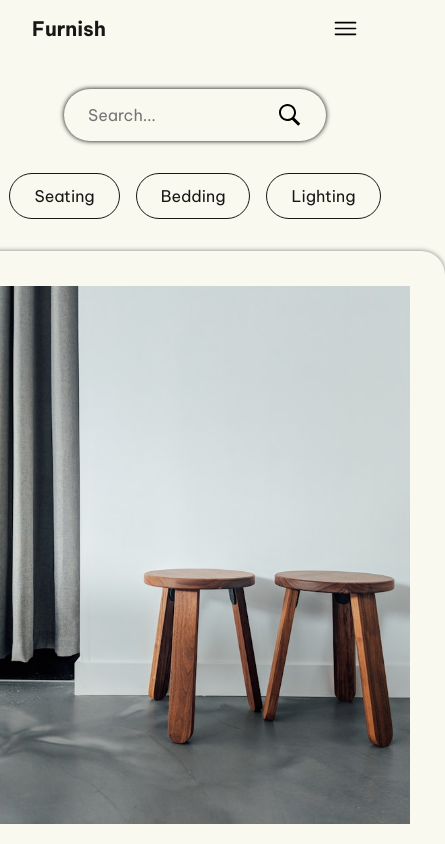
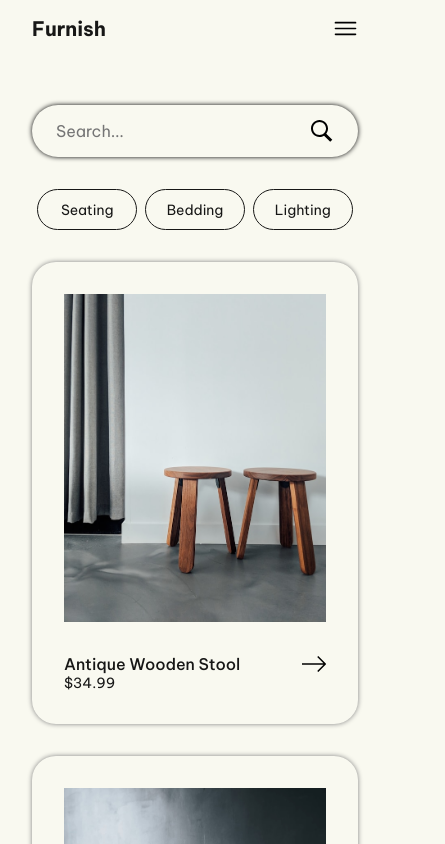
Before and after one commit to thechristinedo/furnish, a React (Vite) app: page /product in a window 390 px wide. Shown: the top 844 px of the page, 445 px wide, since content can reach past the window. Built offline with nearby package versions, Linux system fonts and the light colour scheme.

Commit message:
added responsiveness to product page

```diff
--- a/src/component/ProductCard.tsx
+++ b/src/component/ProductCard.tsx
@@ -12,25 +12,26 @@ const ProductCard = ({ id, name, url, price }: ProductCardProps) => {
 
   return (
     <>
-      <div className="homeCardContainer">
-        <div className="homeCardImgContainer">
+      <div className="product-card-container">
+        <div className="product-card-img-container">
           <Link to={linkUrl}>
-            <img className="homeCardImg" src={imgUrl} />
+            <img className="product-card-img" src={imgUrl} />
           </Link>
         </div>
-        <div className="homeCardDescription">
-          <div className="homeCardTitle">
-            <Link to={linkUrl}>
-              <h1 className="homeCardName">{name}</h1>
+
+        <div>
+          <Link to={linkUrl}>
+            <div className="product-card-title flex">
+              <h1 className="fs-400 fw-semi-bold">{name}</h1>
               <svg xmlns="http://www.w3.org/2000/svg" viewBox="0 0 32 32">
                 <path
                   d="m31.71 15.29-10-10-1.42 1.42 8.3 8.29H0v2h28.59l-8.29 8.29 1.41 1.41 10-10a1 1 0 0 0 0-1.41z"
                   data-name="3-Arrow Right"
                 />
               </svg>
-            </Link>
-          </div>
-          <p className="homeCardPrice">${price}</p>
+            </div>
+          </Link>
+          <p className="homeCardPrice fs-300 fw-regular">${price}</p>
         </div>
       </div>
     </>
--- a/src/component/ProductDisplay.tsx
+++ b/src/component/ProductDisplay.tsx
@@ -31,8 +31,8 @@ const ProductDisplay = () => {
     <>
       <Navbar />
 
-      <section className="product-display">
-        <div className="container grid columns center-grid-items padding-block-700">
+      <section className="product-display padding-block-700">
+        <div className="container grid columns center-grid-items">
           <img
             className="product-display-img"
             src={imgUrl}
--- a/src/component/Tag.tsx
+++ b/src/component/Tag.tsx
@@ -8,7 +8,7 @@ const Tag = ({ tag, isActive, handleClick }: TagProps) => {
   return (
     <>
       <button
-        className={`productPageTag ${isActive ? "activeTag" : ""}`}
+        className={`tag ${isActive ? "active-tag" : ""}`}
         type="button"
         onClick={handleClick}
       >
--- a/src/index.css
+++ b/src/index.css
@@ -16,6 +16,7 @@
   --fw-semi-bold: 500;
   --fw-bold: 700;
 
+  --fs-300: 0.875rem;
   --fs-400: 1rem;
   --fs-500: 1.125rem;
   --fs-600: 1.25rem;
@@ -75,7 +76,7 @@ svg {
 
 body {
   font-family: var(--ff-body);
-  font-size: var(--fs-400);
+  font-size: var(--fs-body);
   color: var(--clr-neutral-900);
   background-color: var(--clr-neutral-100);
 }
@@ -196,71 +197,6 @@ body {
   min-height: calc(100vh - 80px - 2rem);
 }
 
-/* product display cards */
-
-.homeProductsText {
-  padding: 4rem;
-  font-size: 2rem;
-}
-
-.homeProductsContainer {
-  display: flex;
-  justify-content: space-evenly;
-  align-items: center;
-  gap: 4rem;
-}
-
-.homeCardContainer {
-  background: rgb(var(--background-color));
-  padding: 2.2rem;
-  border-radius: 1.5rem;
-  box-shadow: 0 0 5px gray;
-  max-width: 500px;
-
-  display: flex;
-  flex-direction: column;
-  gap: 2rem;
-}
-
-.homeCardImgContainer {
-  overflow: hidden;
-  cursor: pointer;
-}
-
-.homeCardImg {
-  height: auto;
-
-  transition: transform 0.3s;
-}
-
-.homeCardImgContainer:hover .homeCardImg {
-  transform: scale(1.2);
-}
-
-.homeCardTitle {
-  display: flex;
-  align-items: center;
-  position: relative;
-}
-
-.homeCardName {
-  cursor: pointer;
-}
-
-.homeCardTitle svg {
-  width: 25px;
-  height: 25px;
-  position: absolute;
-  top: 0;
-  right: 0;
-
-  transition: 0.3s transform;
-}
-
-.homeCardName:hover + svg {
-  transform: rotate(-90deg);
-}
-
 /* homepage cta */
 .home-cta .background-img-container {
   min-height: 400px;
@@ -288,34 +224,33 @@ body {
 
 /* productpage */
 
-.productPageContainer {
-  padding: 2rem;
-  min-height: calc(100vh - 80px);
-  display: flex;
-  flex-direction: column;
-  align-items: center;
+.product-page {
+  min-height: calc(100vh - 50px);
 }
 
-.productPageSearch {
+.product-page-search {
+  max-width: 500px;
+  width: 100%;
   position: relative;
 }
 
-.productPageInput {
+.product-page-input {
   padding: 1rem 1.5rem;
+  width: 100%;
   font-size: 1rem;
-  color: rgb(var(--primary-color));
+  color: var(--clr-neutral-900);
   border-radius: 2rem;
   border: none;
   box-shadow: 0 0 5px black;
-  background-color: rgb(var(--background-color));
+  background-color: var(--clr-neutral-100);
   outline: none;
-  max-width: 600px;
-  width: min(600px, 100%);
   padding-right: 4rem;
+  position: relative;
 }
 
-.productPageSearchIcon {
+.product-page-search-icon {
   position: absolute;
+
   top: 50%;
   right: 1.5rem;
   transform: translateY(-50%);
@@ -323,46 +258,87 @@ body {
   height: 25px;
 }
 
-.productPageContent {
-  display: flex;
+.tag-container {
+  display: grid;
+  grid-template-columns: repeat(auto-fit, 100px);
+  gap: clamp(0.25rem, 2vw, 1rem);
+  width: 100%;
   justify-content: center;
-  gap: 2rem;
 }
 
-.productPageTagContainer {
-  display: flex;
-  gap: 1rem;
-  padding: 2rem;
-}
-
-.productPageTag {
-  padding: 0.75rem 1.5rem;
-  font-size: 1rem;
+.tag {
+  padding: 0.75em 1.25em;
+  font-size: var(--fs-300);
   color: var(--clr-neutral-900);
-  border-radius: 2rem;
+  border-radius: 100vw;
   border: 1px solid var(--clr-neutral-900);
-  /* box-shadow: 0 0 5px black; */
   background-color: var(--clr-neutral-100);
   outline: none;
   cursor: pointer;
 }
 
-.activeTag {
+.active-tag {
   color: var(--clr-neutral-100);
   background-color: var(--clr-neutral-900);
 }
 
-.productPageGrid {
+.product-page-grid {
   display: grid;
   justify-content: center;
-  grid-template-columns: repeat(auto-fit, minmax(500px, 1fr));
+  width: 100%;
+  grid-template-columns: repeat(auto-fit, minmax(200px, 400px));
   grid-gap: 2rem;
+}
+
+/* product display cards */
+
+.product-card-container {
+  padding: 2rem;
+  border-radius: 1.5rem;
+  box-shadow: 0 0 5px gray;
+  max-width: 400px;
+
+  display: flex;
+  flex-direction: column;
+  gap: 2rem;
+}
+
+.product-card-img-container {
+  overflow: hidden;
+  cursor: pointer;
+}
+
+.product-card-img {
+  height: auto;
+
+  transition: transform 0.3s;
+}
+
+.product-card-img-container:hover .product-card-img {
+  transform: scale(1.2);
+}
+
+.product-card-title {
+  position: relative;
+}
+
+.product-card-title:hover {
+  text-decoration: underline;
+}
+
+.product-card-title svg {
+  height: 1.5rem;
+  width: 1.5rem;
+  position: absolute;
+  top: 50%;
+  right: 0;
+  transform: translateY(-50%);
 }
 
 /* productdisplaypage */
 
 .product-display {
-  min-height: calc(100vh - 80px);
+  min-height: calc(100vh - 50px);
 }
 
 .product-display-content {
@@ -548,6 +524,14 @@ body {
   color: var(--clr-neutral-900);
 }
 
+.text-accent-100 {
+  color: var(--clr-accent-100);
+}
+
+.text-accent-300 {
+  color: var(--clr-accent-300);
+}
+
 .text-accent-400 {
   color: var(--clr-accent-400);
 }
@@ -562,6 +546,10 @@ body {
 
 .fw-regular {
   font-weight: var(--fw-regular);
+}
+
+.fs-300 {
+  font-size: var(--fs-300);
 }
 
 .fs-400 {
--- a/src/pages/HomePage.tsx
+++ b/src/pages/HomePage.tsx
@@ -17,7 +17,7 @@ const HomePage = () => {
           <div className="background-img-container">
             <div className="container text-align-center padding-block-700">
               <h1 className="fs-primary-heading fw-bold">
-                Carefully Crafted for Comfort
+                Crafted for Comfort
               </h1>
               <h3 className="fs-body">
                 because home is where comfort resides at
--- a/src/pages/ProductPage.tsx
+++ b/src/pages/ProductPage.tsx
@@ -35,17 +35,17 @@ const ProductPage = () => {
     <>
       <Navbar />
 
-      <section className="productPage">
-        <div className="productPageContainer container">
-          <div className="productPageSearch">
+      <section className="product-page padding-block-700">
+        <div className="container grid center-grid-items">
+          <div className="product-page-search">
             <input
-              className="productPageInput"
+              className="product-page-input"
               type="text"
               placeholder="Search..."
               onChange={handleInputChange}
             />
             <svg
-              className="productPageSearchIcon"
+              className="product-page-search-icon"
               xmlns="http://www.w3.org/2000/svg"
               x="0px"
               y="0px"
@@ -54,7 +54,8 @@ const ProductPage = () => {
               <path d="M 21 3 C 11.601563 3 4 10.601563 4 20 C 4 29.398438 11.601563 37 21 37 C 24.355469 37 27.460938 36.015625 30.09375 34.34375 L 42.375 46.625 L 46.625 42.375 L 34.5 30.28125 C 36.679688 27.421875 38 23.878906 38 20 C 38 10.601563 30.398438 3 21 3 Z M 21 7 C 28.199219 7 34 12.800781 34 20 C 34 27.199219 28.199219 33 21 33 C 13.800781 33 8 27.199219 8 20 C 8 12.800781 13.800781 7 21 7 Z"></path>
             </svg>
           </div>
-          <div className="productPageTagContainer">
+
+          <div className="tag-container">
             {uniqueTags.map((tag) => (
               <Tag
                 key={tag}
@@ -64,7 +65,8 @@ const ProductPage = () => {
               />
             ))}
           </div>
-          <div className="productPageGrid">
+
+          <div className="product-page-grid">
             {activeTag.length > 0
               ? products
                   .filter((product) => product.tag === activeTag)
@@ -95,7 +97,7 @@ const ProductPage = () => {
         </div>
       </section>
 
-      {/* <Footer /> */}
+      <Footer />
     </>
   );
 };
```
